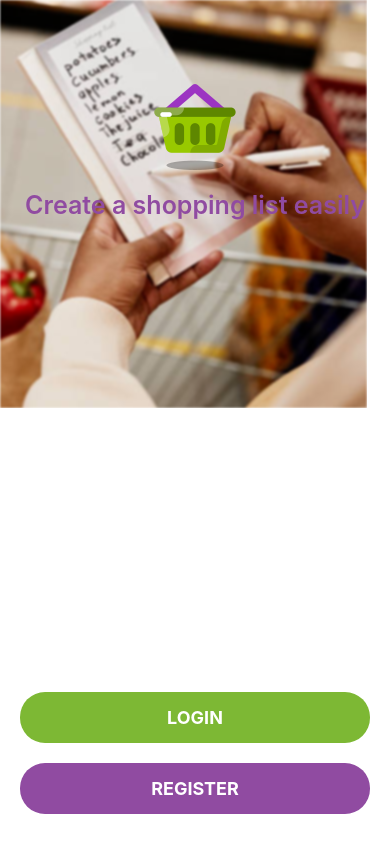
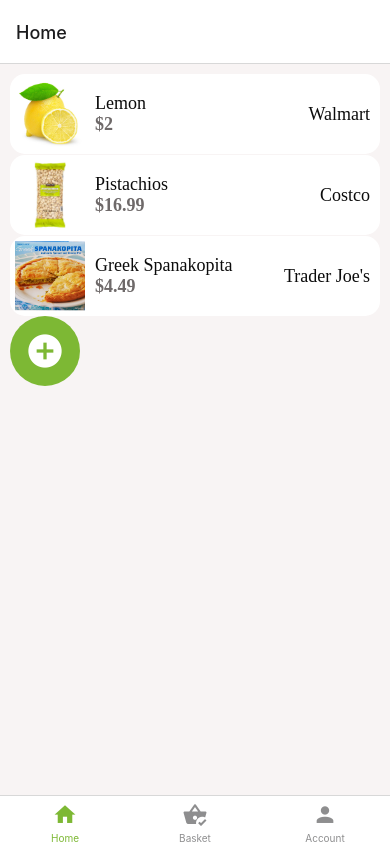
Before and after one commit to GalinaR/myBasket, a React Native app: screen /Listings in a window 390 px wide. Built offline with nearby package versions, Linux system fonts and the light colour scheme.

Commit message:
Created Tab and Stack navigation (AppNavigator, AccountNavigator, ListingProductsNavigator, NewProductButton)

```diff
--- a/App.js
+++ b/App.js
@@ -18,6 +18,7 @@ import { Button, Image } from "react-native";
 import AuthNavigator from "./app/navigation/AuthNavigator";
 import { NavigationContainer } from "@react-navigation/native";
 import navigationTheme from "./app/navigation/navigationTheme";
+import AppNavigator from "./app/navigation/AppNavigator";
 
 export default function App() {
   // return <WelcomeScreen />;
@@ -29,7 +30,7 @@ export default function App() {
   // return <AccountScreen />;
   return (
     <NavigationContainer theme={navigationTheme}>
-      <AuthNavigator />
+      <AppNavigator />
     </NavigationContainer>
   );
 
--- a/app/components/Product.js
+++ b/app/components/Product.js
@@ -17,8 +17,8 @@ function Product({ title, price, image, store }) {
 
 const styles = StyleSheet.create({
   image: {
-    width: "100%",
-    height: 400,
+    width: "70%",
+    height: 270,
   },
   price: {
     color: colors.secondary,
--- /dev/null
+++ b/app/navigation/AccountNavigator.js
@@ -0,0 +1,22 @@
+import React from "react";
+import { createStackNavigator } from "@react-navigation/stack";
+
+import AccountScreen from "../screens/AccountScreen";
+import LoginScreen from "../screens/LoginScreen";
+import RegisterScreen from "../screens/RegisterScreen";
+import WelcomeScreen from "../screens/WelcomeScreen";
+
+const Stack = createStackNavigator();
+
+const AccountNavigator = () => {
+  return (
+    <Stack.Navigator screenOptions={{ headerShown: false }}>
+      <Stack.Screen name="AccountScreen" component={AccountScreen} />
+      <Stack.Screen name="LogOut" component={WelcomeScreen} />
+      <Stack.Screen name="LogIn" component={LoginScreen} />
+      <Stack.Screen name="Register" component={RegisterScreen} />
+    </Stack.Navigator>
+  );
+};
+
+export default AccountNavigator;
--- /dev/null
+++ b/app/navigation/AppNavigator.js
@@ -0,0 +1,48 @@
+import React from "react";
+import { createBottomTabNavigator } from "@react-navigation/bottom-tabs";
+import { MaterialCommunityIcons } from "@expo/vector-icons";
+
+import AccountNavigator from "./AccountNavigator";
+import CreatingProductScreen from "../screens/CreatingProductScreen";
+import ListingProductsNavigator from "./ListingProductsNavigator";
+
+const Tab = createBottomTabNavigator();
+
+const AppNavigator = () => (
+  <Tab.Navigator>
+    <Tab.Screen
+      name="Home"
+      component={ListingProductsNavigator}
+      options={{
+        tabBarIcon: ({ color, size }) => (
+          <MaterialCommunityIcons name="home" color={color} size={size} />
+        ),
+      }}
+    />
+    <Tab.Screen
+      name="Basket"
+      component={CreatingProductScreen}
+      options={{
+        tabBarIcon: ({ color, size }) => (
+          <MaterialCommunityIcons
+            name="basket-check"
+            color={color}
+            size={size}
+          />
+        ),
+      }}
+    />
+    <Tab.Screen
+      name="Account"
+      component={AccountNavigator}
+      screenOptions={{ headerShown: false }}
+      options={{
+        tabBarIcon: ({ color, size }) => (
+          <MaterialCommunityIcons name="account" color={color} size={size} />
+        ),
+      }}
+    />
+  </Tab.Navigator>
+);
+
+export default AppNavigator;
--- /dev/null
+++ b/app/navigation/ListingProductsNavigator.js
@@ -0,0 +1,18 @@
+import React from "react";
+import { createStackNavigator } from "@react-navigation/stack";
+
+import ListingProductsScreen from "../screens/ListingProductsScreen";
+import ViewProductScreen from "../screens/ViewProductScreen";
+import CreatingProductScreen from "../screens/CreatingProductScreen";
+
+const Stack = createStackNavigator();
+
+const ListingProductsNavigator = () => (
+  <Stack.Navigator presentation="modal" screenOptions={{ headerShown: false }}>
+    <Stack.Screen name="Listings" component={ListingProductsScreen} />
+    <Stack.Screen name="ProductDetails" component={ViewProductScreen} />
+    <Stack.Screen name="CreateProduct" component={CreatingProductScreen} />
+  </Stack.Navigator>
+);
+
+export default ListingProductsNavigator;
--- /dev/null
+++ b/app/navigation/NewProductButton.js
@@ -0,0 +1,32 @@
+import React from "react";
+import { View, StyleSheet, TouchableOpacity } from "react-native";
+import { MaterialCommunityIcons } from "@expo/vector-icons";
+
+import colors from "../config/colors";
+
+function NewProductButton({ onPress }) {
+  return (
+    <TouchableOpacity onPress={onPress}>
+      <View style={styles.container}>
+        <MaterialCommunityIcons
+          name="plus-circle"
+          color={colors.white}
+          size={40}
+        />
+      </View>
+    </TouchableOpacity>
+  );
+}
+
+const styles = StyleSheet.create({
+  container: {
+    backgroundColor: colors.primary,
+    borderRadius: 35,
+    height: 70,
+    width: 70,
+    alignItems: "center",
+    justifyContent: "center",
+  },
+});
+
+export default NewProductButton;
--- a/app/screens/AccountScreen.js
+++ b/app/screens/AccountScreen.js
@@ -1,22 +1,43 @@
 import React from "react";
-import { View, StyleSheet } from "react-native";
+import {
+  View,
+  StyleSheet,
+  Button,
+  TouchableWithoutFeedback,
+} from "react-native";
 
 import ListProduct from "../components/ListProduct";
 import Icon from "../components/Icon";
 import AppText from "../components/AppText";
 
 import Screen from "../components/Screen";
+import WelcomeScreen from "./WelcomeScreen";
 
-function AccountScreen() {
+function AccountScreen(props) {
+  console.log("AccountScreen", props);
   return (
     <Screen style={styles.container}>
       <View style={styles.account}>
         <AppText style={styles.name}>Galina</AppText>
         <AppText style={styles.email}>galina.sergarz@gmail.com</AppText>
       </View>
-      <View style={styles.logout}>
-        <Icon name="logout" size={50} backgroundColor="red" iconColor="white" />
-      </View>
+      <TouchableWithoutFeedback
+        onPress={() => props.navigation.navigate("LogOut")}
+      >
+        <View style={styles.logout}>
+          <Icon
+            name="logout"
+            size={50}
+            backgroundColor="red"
+            iconColor="white"
+          />
+        </View>
+      </TouchableWithoutFeedback>
+
+      {/* <Button
+          title="Button"
+
+        ></Button> */}
     </Screen>
   );
 }
--- a/app/screens/ListingProductsScreen.js
+++ b/app/screens/ListingProductsScreen.js
@@ -1,10 +1,11 @@
 import React from "react";
-import { StyleSheet, FlatList, View } from "react-native";
+import { StyleSheet, FlatList } from "react-native";
 
 import ListItemSeparator from "../components/ListItemSeparator";
 import ListProduct from "../components/ListProduct";
 import Screen from "../components/Screen";
 import colors from "../config/colors";
+import NewProductButton from "../navigation/NewProductButton";
 
 const products = [
   {
@@ -31,14 +32,8 @@ const products = [
 ];
 
 function ListingProductsScreen(props) {
+  const { navigation } = props;
   return (
-    // <View>
-    //   <Image style={styles.image} source={require("../assets/lemon.jpeg")} />
-    //   <View style={styles.detailsContainer}>
-    //     <AppText style={styles.title}>Lemon</AppText>
-    //     <AppText style={styles.price}>$2</AppText>
-    //   </View>
-    // </View>
     <Screen style={styles.screen}>
       <FlatList
         data={products}
@@ -49,19 +44,18 @@ function ListingProductsScreen(props) {
             price={"$" + item.price}
             store={item.store}
             image={item.image}
-            onPress={() =>
-              console.log("Product is opened (ViewProductSceen)", item)
-            }
+            onPress={() => {
+              navigation.navigate("ProductDetails", item);
+            }}
           />
         )}
         ItemSeparatorComponent={ListItemSeparator}
       />
-      {/* <ListProduct
-        title="Lemon"
-        price="2"
-        image={require("../assets/lemon.jpeg")}
-        store="Walmart"
-      /> */}
+      <NewProductButton
+        onPress={() => {
+          return navigation.navigate("CreateProduct");
+        }}
+      />
     </Screen>
   );
 }
@@ -71,23 +65,6 @@ const styles = StyleSheet.create({
     padding: 10,
     backgroundColor: colors.light,
   },
-  // detailsContainer: {
-
-  // },
-  // image: {
-  //   width: "100%",
-  //   height: 300,
-  // },
-  // price: {
-  //   color: colors.secondary,
-  //   fontWeight: "bold",
-  //   fontSize: 20,
-  //   marginVertical: 10,
-  // },
-  // title: {
-  //   fontSize: 24,
-  //   fontWeight: "500",
-  // },
 });
 
 export default ListingProductsScreen;
--- a/app/screens/ViewProductScreen.js
+++ b/app/screens/ViewProductScreen.js
@@ -2,25 +2,28 @@ import React from "react";
 import { StyleSheet, View, Image } from "react-native";
 import { MaterialCommunityIcons } from "@expo/vector-icons";
 
+import AppButton from "../components/AppButton";
 import colors from "../config/colors";
 import Product from "../components/Product";
 import Screen from "../components/Screen";
-import AppButton from "../components/AppButton";
 
 function ViewProductScreen(props) {
+  const { route, navigation } = props;
+  const listing = route.params;
+
   return (
     <Screen style={styles.container}>
       <View style={styles.closeIcon}>
         <MaterialCommunityIcons name="close" color={colors.dark} size={35} />
       </View>
       <Product
-        title="Lemon"
-        price="2"
-        image={require("../assets/lemon.jpeg")}
-        store="Walmart"
+        title={listing.title}
+        price={listing.price}
+        image={listing.image}
+        store={listing.store}
       />
       <View style={styles.buttonsContainer}>
-        <AppButton title="Add" />
+        <AppButton title="Buy" />
         <AppButton title="Edit" color="secondary" />
         <AppButton title="Delete" color="red" />
       </View>
@@ -30,8 +33,7 @@ function ViewProductScreen(props) {
 
 const styles = StyleSheet.create({
   buttonsContainer: {
-    marginTop: 30,
-    // flexDirection: "row",
+    marginTop: 10,
   },
   closeIcon: {
     position: "absolute",
--- a/app/screens/WelcomeScreen.js
+++ b/app/screens/WelcomeScreen.js
@@ -16,7 +16,7 @@ function WelcomeScreen({ navigation }) {
         <Text style={styles.tagline}>Create a shopping list easily</Text>
       </View>
       <View style={styles.buttonsContainer}>
-        <AppButton title="Login" onPress={() => navigation.navigate("Login")} />
+        <AppButton title="Login" onPress={() => navigation.navigate("LogIn")} />
         <AppButton
           title="Register"
           color="secondary"
```
